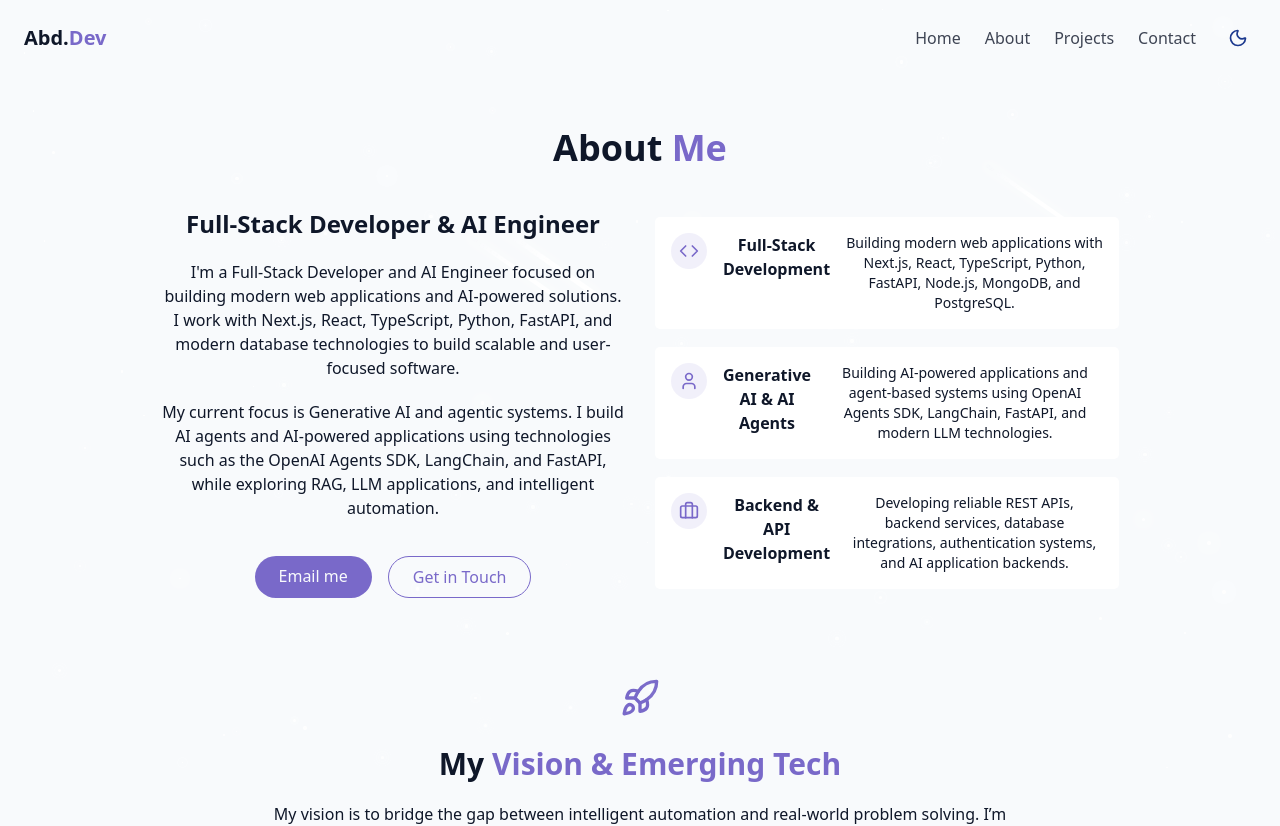
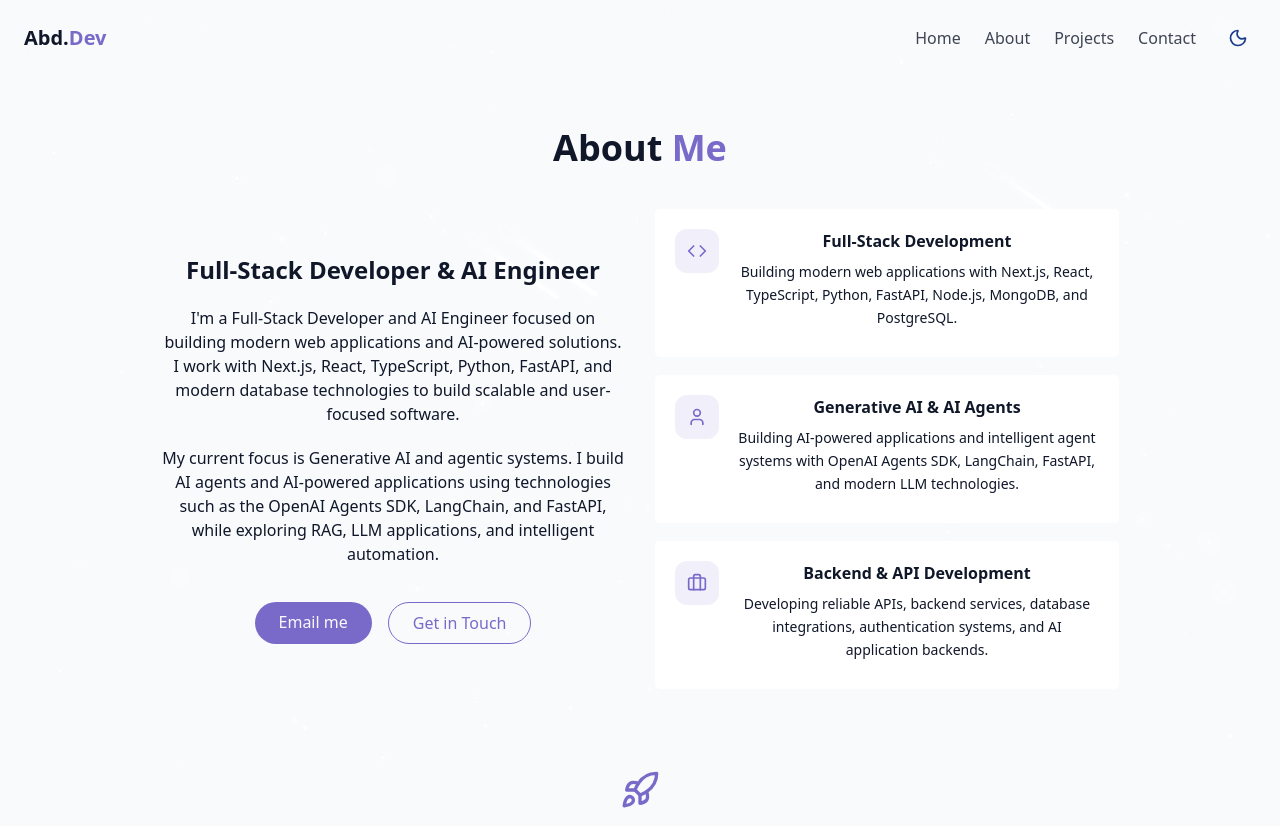
Before and after one commit to abdullahN111/portfolioabd-v2, a React (Vite) app: page /about in a window 1280 px wide. Shown: the top 826 px of the page. Built offline with nearby package versions, Linux system fonts and the light colour scheme.

Commit message:
added new content

```diff
--- a/src/components/AboutSection.jsx
+++ b/src/components/AboutSection.jsx
@@ -47,50 +47,66 @@ const AboutSection = () => {
           </div>
 
           <div className="grid grid-cols-1 gap-4">
-            <div className="gradient-border p-4 card-hover">
-              <div className="flex items-start gap-4">
-                <div className="p-2 rounded-full bg-primary/10">
+            <div className="gradient-border p-5 card-hover h-full min-h-[150px]">
+              <div className="flex gap-4 h-full">
+                <div className="shrink-0">
+                  <div className="p-3 rounded-xl bg-primary/10">
                     <Code className="h-5 w-5 text-primary" />
                   </div>
-                <h4 className="font-semibold text-base">
+                </div>
+
+                <div className="flex flex-col">
+                  <h4 className="font-semibold text-base mb-2">
                     Full-Stack Development
                   </h4>
-                <p className="text-muted-foreground text-sm">
+                  <p className="text-muted-foreground text-sm leading-relaxed">
                     Building modern web applications with Next.js, React,
-                  TypeScript, Python, FastAPI, Node.js, MongoDB, and PostgreSQL.
+                    TypeScript, Python, FastAPI, Node.js, MongoDB, and
+                    PostgreSQL.
                   </p>
                 </div>
               </div>
+            </div>
 
-            <div className="gradient-border p-4 card-hover">
-              <div className="flex items-start gap-4">
-                <div className="p-2 rounded-full bg-primary/10">
+            <div className="gradient-border p-5 card-hover h-full min-h-[150px]">
+              <div className="flex gap-4 h-full">
+                <div className="shrink-0">
+                  <div className="p-3 rounded-xl bg-primary/10">
                     <User className="h-5 w-5 text-primary" />
                   </div>
-                <h4 className="font-semibold text-base">
+                </div>
+
+                <div className="flex flex-col">
+                  <h4 className="font-semibold text-base mb-2">
                     Generative AI & AI Agents
                   </h4>
-                <p className="text-muted-foreground text-sm">
-                  Building AI-powered applications and agent-based systems using
-                  OpenAI Agents SDK, LangChain, FastAPI, and modern LLM
-                  technologies.
+                  <p className="text-muted-foreground text-sm leading-relaxed">
+                    Building AI-powered applications and intelligent agent
+                    systems with OpenAI Agents SDK, LangChain, FastAPI, and
+                    modern LLM technologies.
                   </p>
                 </div>
               </div>
+            </div>
 
-            <div className="gradient-border p-4 card-hover">
-              <div className="flex items-start gap-4">
-                <div className="p-2 rounded-full bg-primary/10">
+            <div className="gradient-border p-5 card-hover h-full min-h-[150px]">
+              <div className="flex gap-4 h-full">
+                <div className="shrink-0">
+                  <div className="p-3 rounded-xl bg-primary/10">
                     <Briefcase className="h-5 w-5 text-primary" />
                   </div>
-                <h4 className="font-semibold text-base">
+                </div>
+
+                <div className="flex flex-col">
+                  <h4 className="font-semibold text-base mb-2">
                     Backend & API Development
                   </h4>
-                <p className="text-muted-foreground text-sm">
-                  Developing reliable REST APIs, backend services, database
+                  <p className="text-muted-foreground text-sm leading-relaxed">
+                    Developing reliable APIs, backend services, database
                     integrations, authentication systems, and AI application
                     backends.
                   </p>
+                </div>
               </div>
             </div>
           </div>
```
Lines whose indentation alone changed are shown as unchanged.
